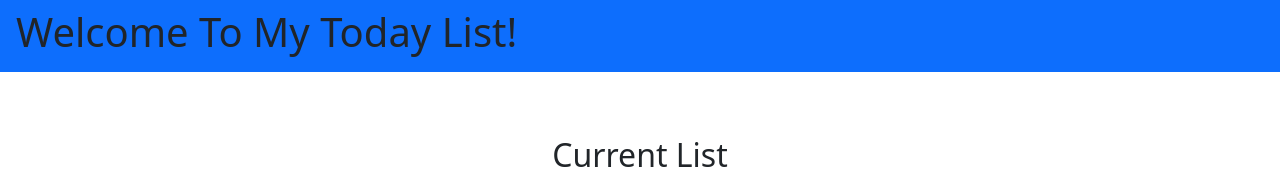
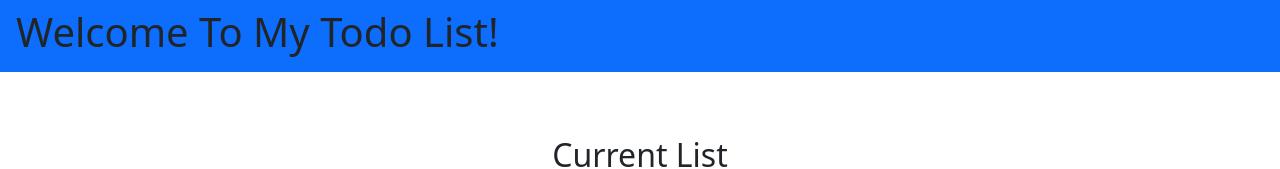
Before and after one commit to nacerillo/stem-todo, a React (Create React App) app: page / in a window 1280 px wide. Shown: the top 169 px of the page. Built offline with nearby package versions, Linux system fonts and the light colour scheme.

Commit message:
fixing title

```diff
--- a/src/Navbar.tsx
+++ b/src/Navbar.tsx
@@ -3,7 +3,7 @@ export const Navbar: React.FC = () => {
   return (
       <div className = "navbar bg-primary">
             <h1 className = "text-dark">
-                Welcome To My Today List!
+                Welcome To My Todo List!
             </h1>
         </div>
   );
```
